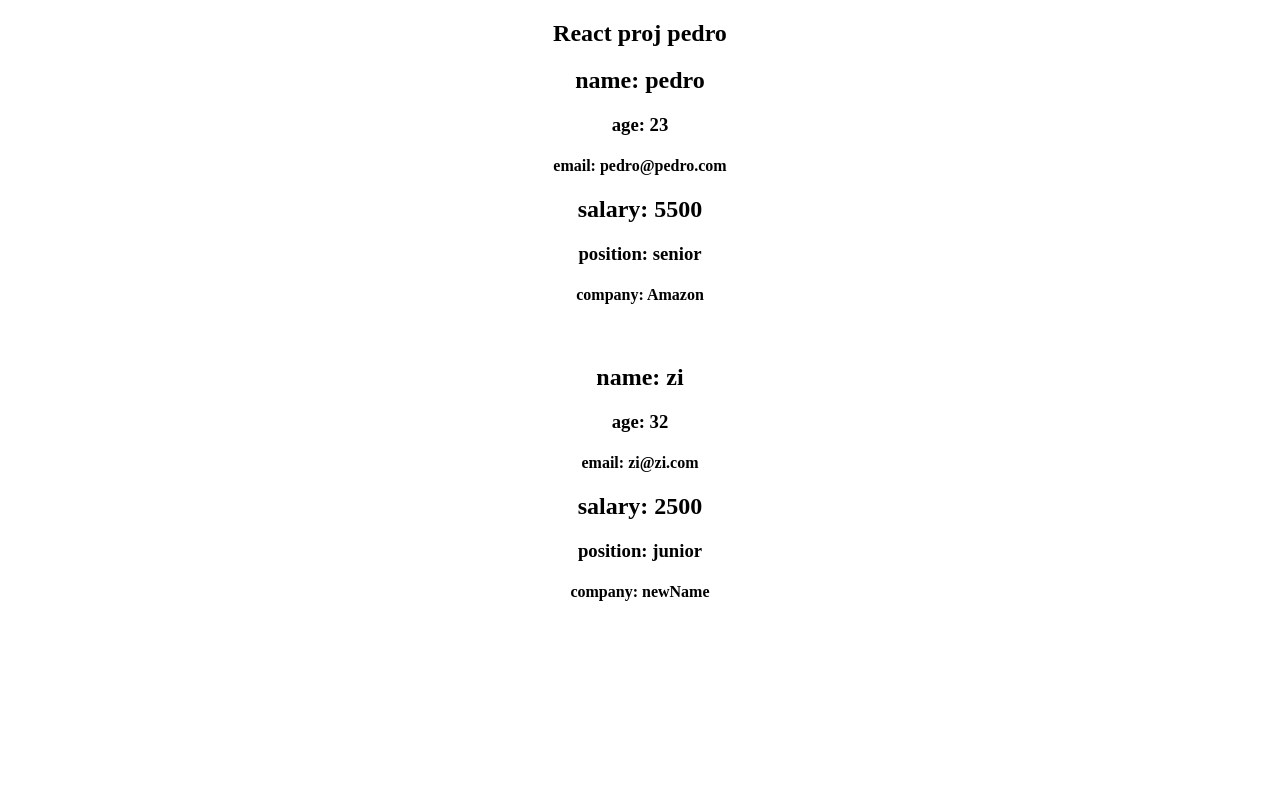
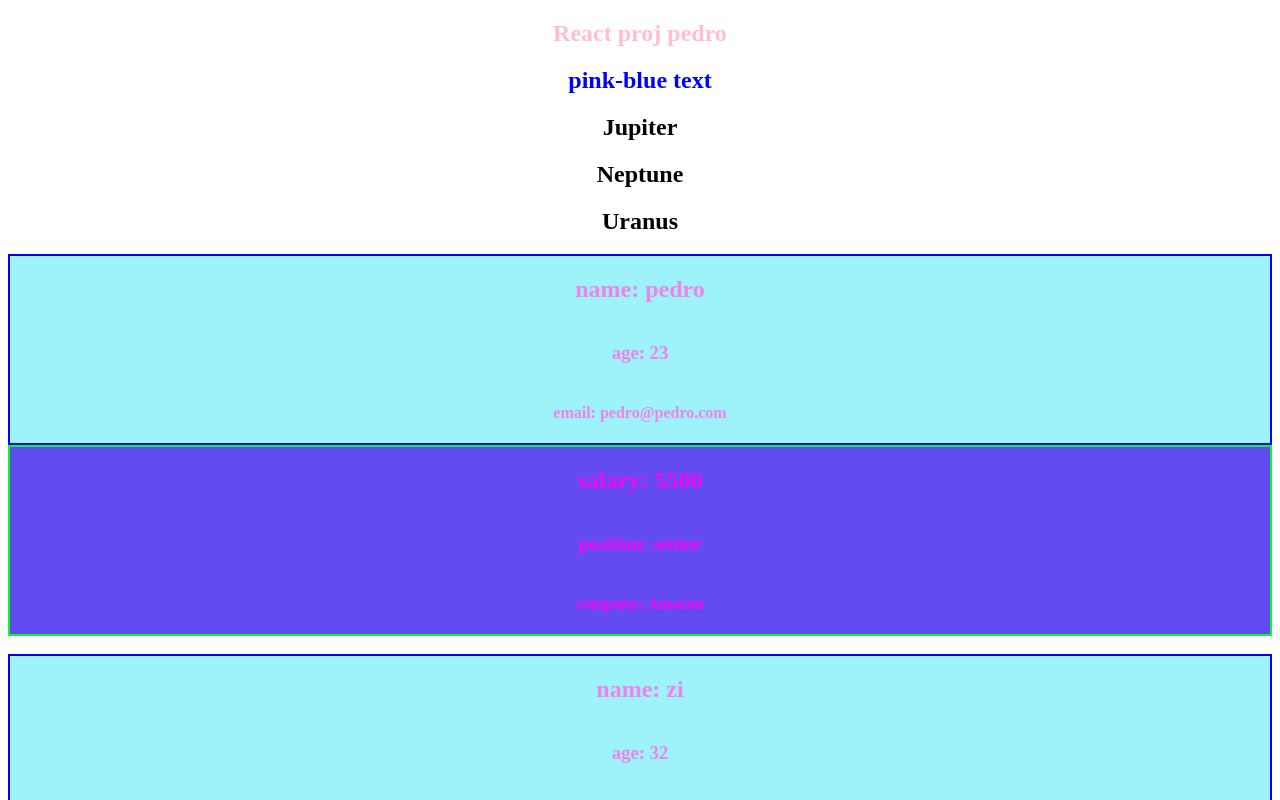
Before and after one commit to devgirlpro/react-perdo-proj, a React (Create React App) app: page / in a window 1280 px wide. Shown: the top 800 px of the page. Built offline with nearby package versions, Linux system fonts and the light colour scheme.

Commit message:
conditinaly rendered array

```diff
--- a/src/App.css
+++ b/src/App.css
@@ -1,9 +1,29 @@
 .App {
-  text-align: center;
+    text-align: center;
 }
 
 @media (prefers-reduced-motion: no-preference) {
-  .App-logo {
-    animation: App-logo-spin infinite 20s linear;
-  }
+    .App-logo {
+        animation: App-logo-spin infinite 20s linear;
+    }
 }
+
+.userCompo {
+    background-color: rgba(137, 240, 248, 0.821);
+    border: 2px solid blue;
+    color: violet;
+    display: flex;
+    flex-direction: column;
+    justify-content: center;
+    text-align: center;
+}
+
+.userJob {
+    background-color: rgba(64, 37, 236, 0.821);
+    border: 2px solid rgb(0, 255, 42);
+    color: rgb(248, 4, 248);
+    display: flex;
+    flex-direction: column;
+    justify-content: center;
+    text-align: center;
+}
--- a/src/App.js
+++ b/src/App.js
@@ -1,35 +1,52 @@
 import "./App.css";
+import { User } from "./User";
+import { Job } from "./Jobs";
 
 //user component
-const UserCompo = (props) => {
-    return (
-        <div>
-            <h2>name: {props.name}</h2>
-            <h3>age: {props.age}</h3>
-            <h4>email: {props.email}</h4>
-        </div>
-    );
-};
 
 //job component
-const Job = (props) => {
-    return (
-        <div>
-            <h2>salary: {props.salary}</h2>
-            <h3>position: {props.position}</h3>
-            <h4>company: {props.company}</h4>
-        </div>
-    );
-};
 
 function App() {
+    let isGreen = false;
+    let isBlue = true;
+    const planets = [
+        { name: "Marse", isGasPlanet: false },
+        { name: "Earth", isGasPlanet: false },
+        { name: "Jupiter", isGasPlanet: true },
+        { name: "Venus", isGasPlanet: false },
+        { name: "Neptune", isGasPlanet: true },
+        { name: "Uranus", isGasPlanet: true },
+    ];
+
     return (
         <div className="App">
-            <h2>React proj pedro</h2>
-            <UserCompo name="pedro" age={23} email="pedro@pedro.com" />
+            <h2 style={{ color: isGreen ? "green" : "pink" }}>
+                React proj pedro
+            </h2>
+            <h2 style={{ color: isBlue ? "blue" : "pink" }}>pink-blue text</h2>
+
+            {/* {planets.map((planet, key) => {
+                return planet.isGasPlanet ? (
+                    <h2 key={key}>{planet.name}</h2>
+                ) : (
+                    <h2 key={key}>{planet.name} is not GasPlanet</h2>
+                );
+            })} */}
+            {/* {planets.map((planet, key) => {
+                if (planet.isGasPlanet) {
+                    return <h1 key={key}>{planet.name}</h1>;
+                }
+            })} */}
+
+            {planets.map(
+                (planet, key) =>
+                    planet.isGasPlanet && <h2 key={key}>{planet.name}</h2>
+            )}
+
+            <User name="pedro" age={23} email="pedro@pedro.com" />
             <Job salary={5500} position="senior" company="Amazon" />
             <br />
-            <UserCompo name="zi" age={32} email="zi@zi.com" />
+            <User name="zi" age={32} email="zi@zi.com" />
             <Job salary={2500} position="junior" company="newName" />
         </div>
     );
--- /dev/null
+++ b/src/Jobs.jsx
@@ -0,0 +1,9 @@
+export const Job = (props) => {
+    return (
+        <div className="userJob">
+            <h2>salary: {props.salary}</h2>
+            <h3>position: {props.position}</h3>
+            <h4>company: {props.company}</h4>
+        </div>
+    );
+};
--- /dev/null
+++ b/src/User.jsx
@@ -0,0 +1,9 @@
+export const User = (props) => {
+    return (
+        <div className="userCompo">
+            <h2>name: {props.name}</h2>
+            <h3>age: {props.age}</h3>
+            <h4>email: {props.email}</h4>
+        </div>
+    );
+};
```
Also changed, not shown: src/Planet.jsx (added).
